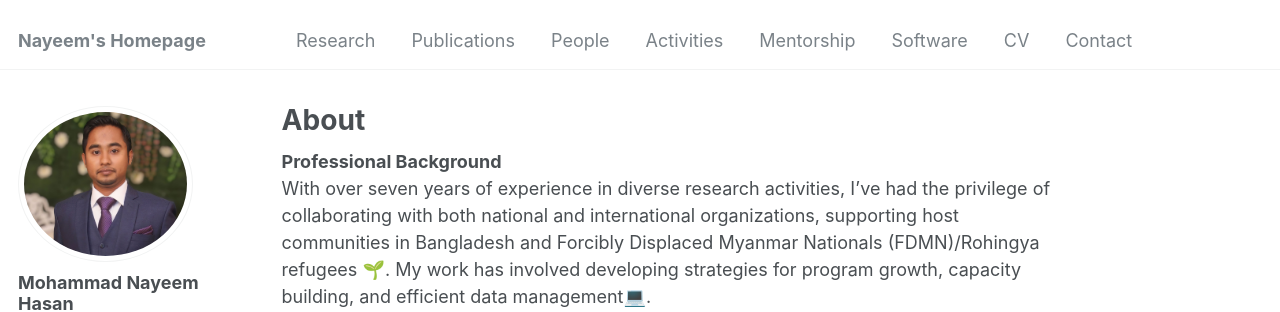
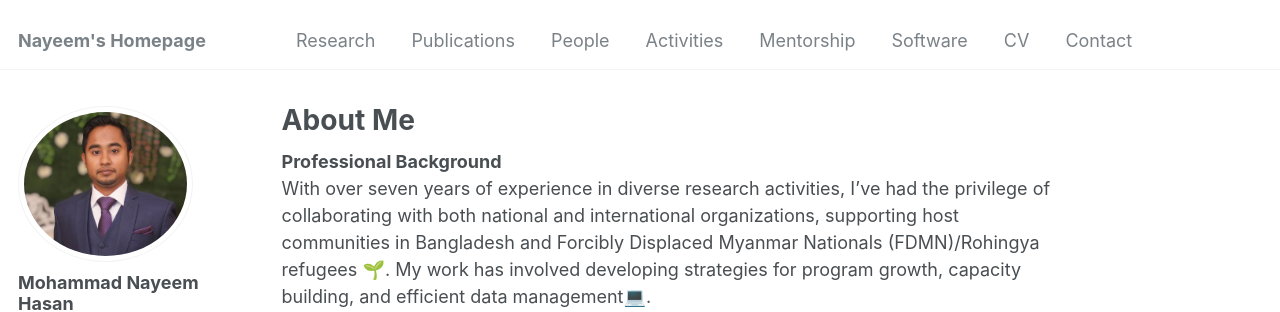
Before and after one commit to nayeemlab/nayeemlab.github.io, a Jekyll site: the page built from _pages/about.md, in a window 1280 px wide and 900 px high. Shown: the top 312 px of the window. Built offline with Jekyll 4.4.1, drawn with Linux system fonts in a browser that asks for light colours; some web fonts are replaced.

Commit message:
Update about.md

```diff
--- a/_pages/about.md
+++ b/_pages/about.md
@@ -1,10 +1,15 @@
 ---
 permalink: /
-title: "About"
+title: "About Me"
+excerpt: ""
 author_profile: true
 redirect_from:
   - /about/
   - /about.html
+  - /home/
+twitter-color: "#55acee"
+github-color: "#171516"
+blogger-color: "#F37100"
 ---
 
 **Professional Background**
```
